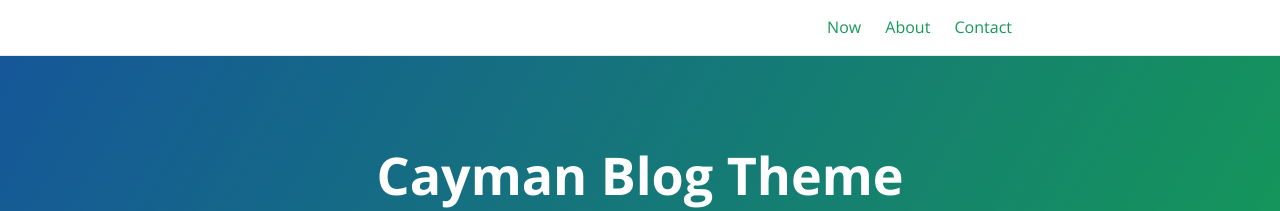
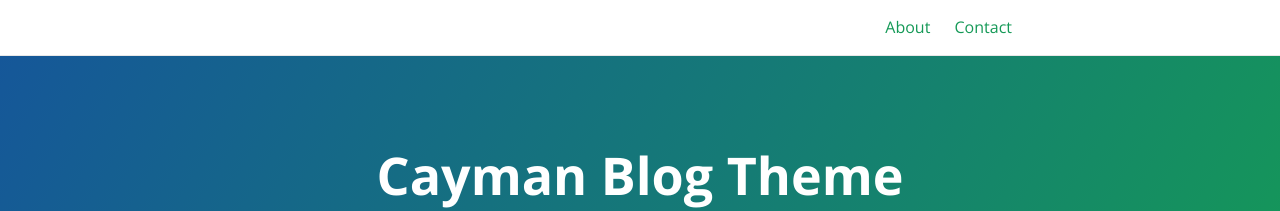
Before and after one commit to ai2s/ai2s.github.io, a Jekyll site: the page built from index.md, in a window 1280 px wide. Shown: the top 211 px of the page. Built offline with Jekyll 4.4.1, drawn with Linux system fonts in a browser that asks for light colours.

Commit message:
Update _config.yml

```diff
--- a/_config.yml
+++ b/_config.yml
@@ -3,7 +3,7 @@ description: Cayman Blog Theme is a clean, responsive blogging theme for Jekyll
 show_downloads: true
 
 baseurl: "/cayman-blog" # change this to the subpath of your site, e.g. /blog. Leave it empty if you don't need it.
-url: "https://lorepirri.github.io" # change this to the base hostname & protocol for your site
+url: "https://ai2s.github.io" # change this to the base hostname & protocol for your site
 
 
 google_analytics:
@@ -27,4 +27,4 @@ plugins:
 target-blank:
     rel: nofollow
 
-header_page_refs: ['members', 'now', 'about', 'contact']
+header_page_refs: ['now2', 'about', 'contact']
```
